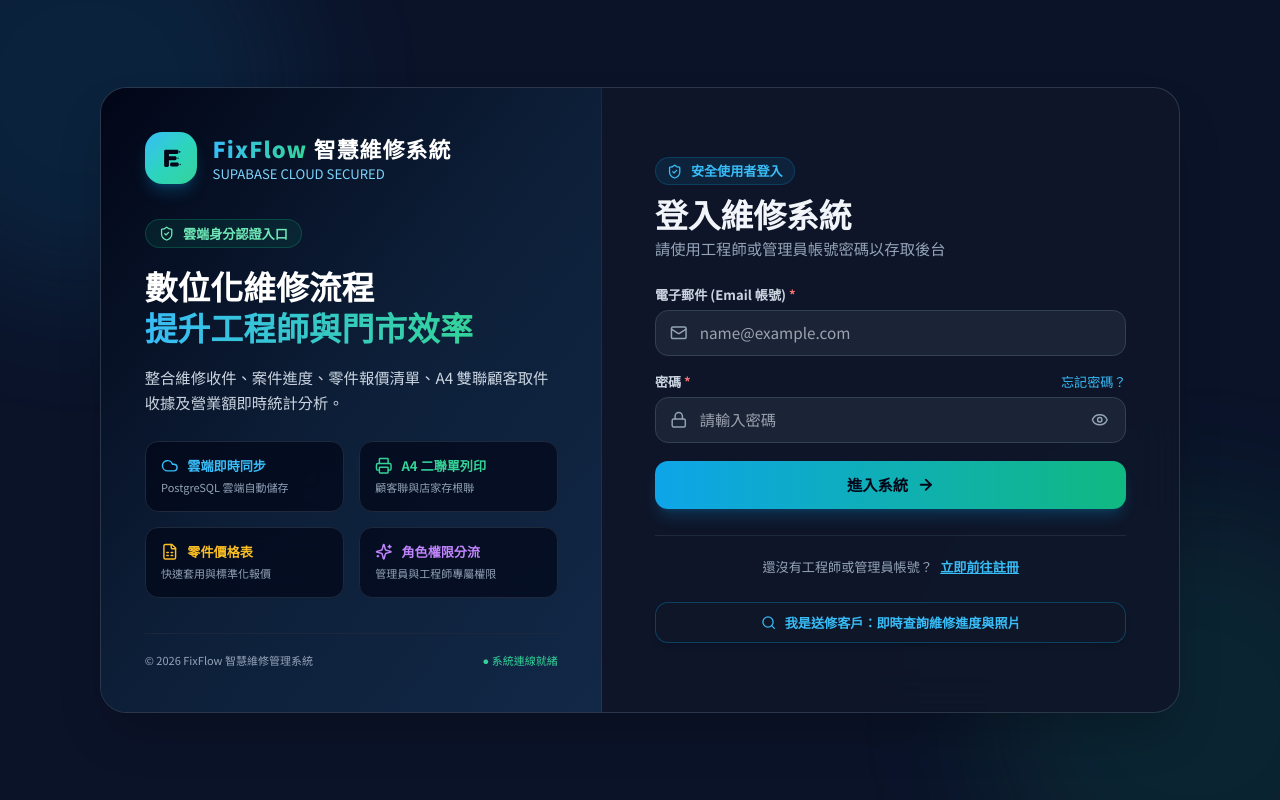
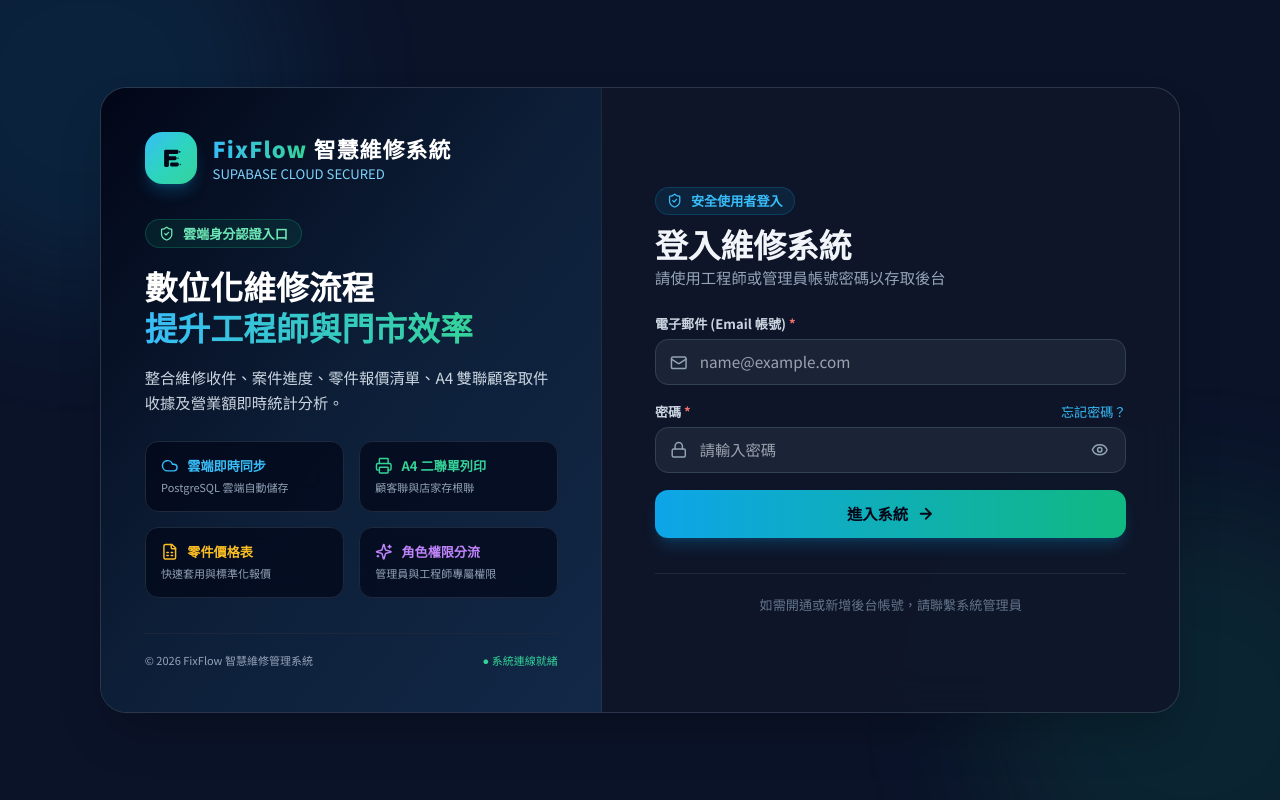
Before and after one commit to WMT1002/computer-repair-web, a React (Vite) app: page / in a window 1280 px wide. Built offline with nearby package versions, Linux system fonts and the light colour scheme.

Commit message:
refactor: remove registration link and public tracking button from login page

```diff
--- a/src/App.tsx
+++ b/src/App.tsx
@@ -402,20 +402,12 @@
     );
   }
 
-  // 3. Unauthenticated View (Login / Register)
+  // 3. Unauthenticated View (Login)
   if (!user) {
     if (authView === 'register') {
       return <RegisterPage onSwitchToLogin={() => setAuthView('login')} />;
     }
-    return (
-      <LoginPage
-        onSwitchToRegister={() => setAuthView('register')}
-        onGoToTracking={() => {
-          setTrackingOrderId('');
-          setIsTrackingMode(true);
-        }}
-      />
-    );
+    return <LoginPage />;
   }
 
   // 4. Authenticated Repair System View
--- a/src/components/auth/LoginPage.tsx
+++ b/src/components/auth/LoginPage.tsx
@@ -12,15 +12,11 @@
   Printer,
   Cloud,
   FileSpreadsheet,
-  Search,
 } from 'lucide-react';
 import { FixFlowLogo } from '../common/FixFlowLogo';
 import { supabase } from '../../utils/supabaseClient';
 
-interface LoginPageProps {
-  onSwitchToRegister: () => void;
-  onGoToTracking?: () => void;
-}
+interface LoginPageProps {}
 
 function authErrorMessage(message: string) {
   const lower = message.toLowerCase();
@@ -40,7 +36,7 @@
   return /^[^\s@]+@[^\s@]+\.[^\s@]+$/.test(value.trim());
 }
 
-export const LoginPage: React.FC<LoginPageProps> = ({ onSwitchToRegister, onGoToTracking }) => {
+export const LoginPage: React.FC<LoginPageProps> = () => {
   const [email, setEmail] = useState('');
   const [password, setPassword] = useState('');
   const [showPassword, setShowPassword] = useState(false);
@@ -316,33 +312,12 @@
                 )}
               </form>
 
-              {/* Switch to Register */}
+              {/* Account Provision Notice */}
               {!isResetMode && (
-                <div className="mt-6 pt-5 border-t border-slate-800 text-center space-y-4">
-                  <p className="text-xs text-slate-400">
-                    還沒有工程師或管理員帳號？{' '}
-                    <button
-                      type="button"
-                      onClick={onSwitchToRegister}
-                      className="text-sky-400 hover:text-sky-300 font-bold underline ml-1 cursor-pointer"
-                    >
-                      立即前往註冊
-                    </button>
+                <div className="mt-8 pt-5 border-t border-slate-800 text-center">
+                  <p className="text-xs text-slate-500">
+                    如需開通或新增後台帳號，請聯繫系統管理員
                   </p>
-
-                  {/* Customer Tracking Portal Shortcut */}
-                  {onGoToTracking && (
-                    <div className="pt-2">
-                      <button
-                        type="button"
-                        onClick={onGoToTracking}
-                        className="w-full py-2.5 px-3 rounded-xl bg-slate-900/90 hover:bg-slate-800 text-sky-400 hover:text-sky-300 border border-sky-500/30 text-xs font-semibold flex items-center justify-center gap-2 transition cursor-pointer shadow-md"
-                      >
-                        <Search className="w-3.5 h-3.5" />
-                        <span>我是送修客戶：即時查詢維修進度與照片</span>
-                      </button>
-                    </div>
-                  )}
                 </div>
               )}
             </div>
```
